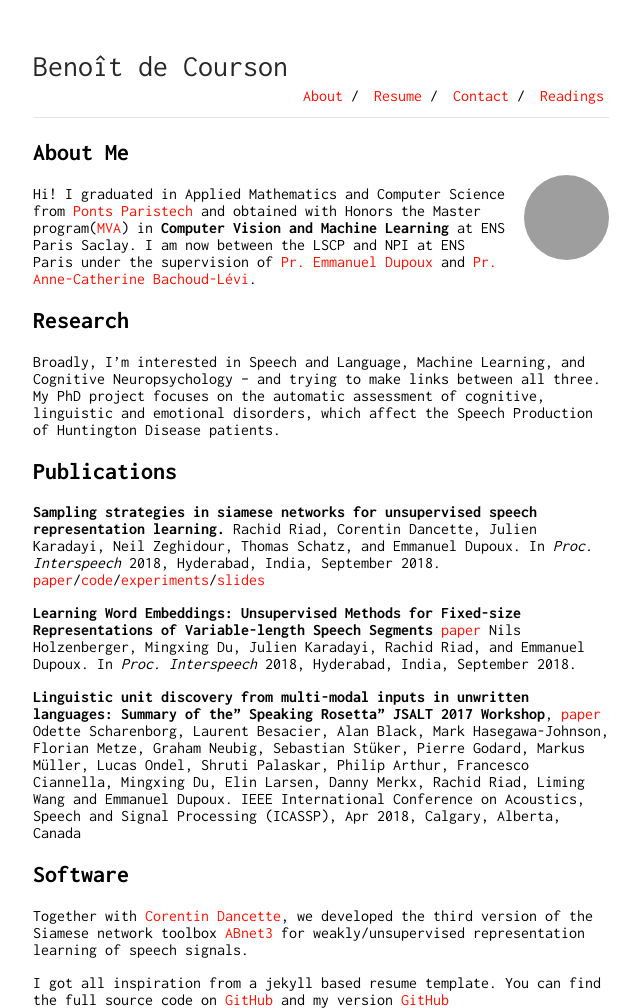
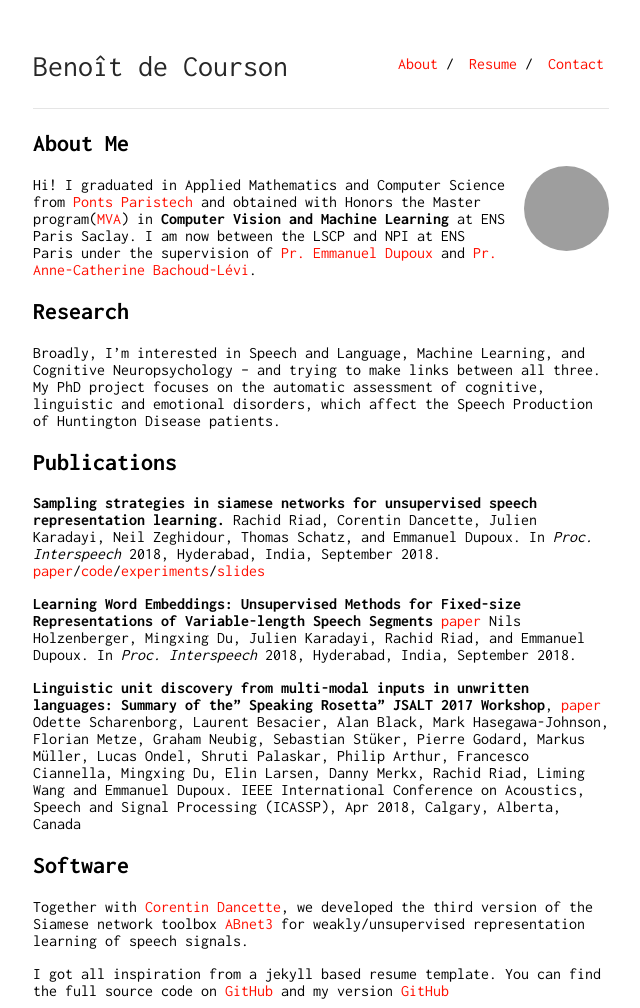
Before and after one commit to regicid/regicid.github.io, a Jekyll site: the page built from index.md, in a window 1280 px wide, cut to the strip 0-1008 px from the top of the page. Shown: the whole strip, without its empty margins (319-959 px from the left). Built offline with Jekyll 4.4.1, drawn with Linux system fonts in a browser that asks for light colours; our own code applies the rules of GitHub Pages for plain Markdown files; grey boxes are pictures that could not be loaded.

Commit message:
Update default.html

```diff
--- a/_layouts/default.html
+++ b/_layouts/default.html
@@ -19,14 +16,14 @@
         {% assign desc = site.description %}
     {% endif %}
     {% if page.url %}
-        {% assign url = site.github.url  | append: site.baseurl | append: page.url %}
+        {% assign url = site.url | append: site.baseurl | append: page.url %}
     {% else %}
-        {% assign url = site.github.url  | append: site.baseurl | append: page.url %}
+        {% assign url = site.url | append: site.baseurl | append: page.url %}
     {% endif %}
     <meta name="description" content="{{ desc }}">
     <link href='https://fonts.googleapis.com/css?family=Inconsolata:400,700' rel='stylesheet' type='text/css'>
     <link rel="alternate" type="application/rss+xml" title="{{ site.title }} RSS" href="/feed.xml" />
-    <link rel="stylesheet" href="{{ site.github.url  }}{{ site.baseurl }}/css/main.css">
+    <link rel="stylesheet" href="{{ site.baseurl }}/css/main.css">
     {% if site.favicon %}
         <link rel="icon" type="image/ico" href="{{ site.favicon_location }}">
         <link rel="shortcut-icon" type="image/ico" href="{{ site.favicon_location }}">
@@ -59,15 +56,18 @@
 <body>
     <div class="wrapper">
         <div class="navbar container">
-            <a id="author-name" class="alignable pull-left" href="{{ site.github.url  }}{{ site.baseurl }}">{{ site.title }}</a>
-            <ul class="alignable pull-right navbar-ul">
-                {% for x in site.data.nav %}
+            {% if site.ins_logo %}
+                <img id="ins-logo" src="{{ site.ins_logo }}" />
+            {% endif %}
+            <a id="author-name" class="alignable pull-left" href="{{ site.baseurl }}">{{ site.title }}</a>
+            <ul id="navlist" class="alignable pull-right navbar-ul">
+                {% for x in site.nav %}
                     {% if x.name == "Resume" %}
-                        <li class="alignable pull-right nav-list"><a target="_blank" href="{{ x.link }}">{{ x.name }}</a>
+                        <li class="alignable pull-left nav-list"><a target="_blank" href="{{ x.link }}">{{ x.name }}</a>
                     {% else %}
-                        <li class="alignable pull-right nav-list"><a href="{{ x.link }}">{{ x.name }}</a>
+                        <li class="alignable pull-left nav-list"><a href="{{ x.link }}">{{ x.name }}</a>
                     {% endif %}
-                    {% if forloop.first == false %}
+                    {% if forloop.last == false %}
                         /
                     {% endif %}
                         </li>
@@ -78,13 +78,17 @@
         <hr>
         {% if page.is_contact == true %}
             <div class="container content contact">
-                {{ content }}
-            </div>
         {% else %}
             <div class="container content">
+        {% endif %}
                 {{ content }}
+                {% if site.footer == true %}
+                    <hr />
+                    <p style="text-align: center; margin-bottom: 10px">
+                    <a href="{{ site.footer_url }}" style="color: black"><small>{{ site.footer_text }}</small></a>
+                    </p>
+                {% endif %}
             </div>
-        {% endif %}
     </div>
     {% if site.tracking_id %}
         <script>
@@ -96,5 +100,6 @@
           ga('send', 'pageview');
         </script>
     {% endif %}
-    <div id="nothing"></div>
 </body>
+<footer>
+</footer>
```
Also changed, not shown: other parts of _layouts/default.html (+0 -3 lines).
